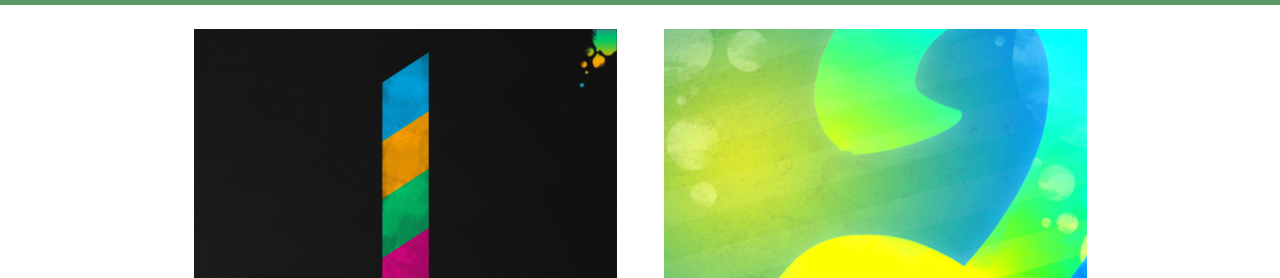
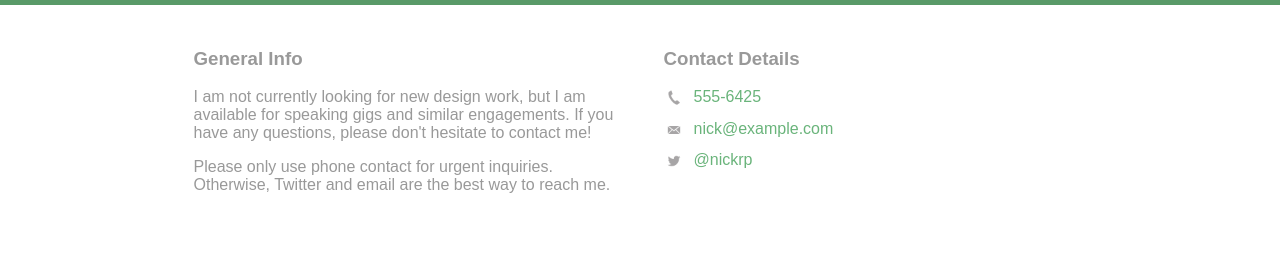
Before and after one commit to andrewxiechina/playground, a plain HTML site: page profile/contact.html in a window 1280 px wide. Shown: the part 116-394 px from the top of the page. Drawn offline with Linux system fonts and the light colour scheme.

Commit message:
style contact

```diff
--- a/profile/contact.html
+++ b/profile/contact.html
@@ -23,39 +23,23 @@
         </nav>
     </header>
     <div class="wrapper">
-        <section>
-            <ul id="gallery">
-                <li>
-                    <a href="img/numbers-01.jpg">
-                        <img src="img/numbers-01.jpg" alt="01">
-                        <p>Experimentation with color and texture.</p>
-                    </a>
-                </li>
-                <li>
-                    <a href="img/numbers-02.jpg">
-                        <img src="img/numbers-02.jpg" alt="">
-                        <p>Playing with blending modes in Photoshop.</p>
-                    </a>
-                </li>
-                <li>
-                    <a href="img/numbers-06.jpg">
-                        <img src="img/numbers-06.jpg" alt="">
-                        <p>Trying to create an 80's style of glows.</p>
-                    </a>
-                </li>
-                <li>
-                    <a href="img/numbers-09.jpg">
-                        <img src="img/numbers-09.jpg" alt="">
-                        <p>Drips created using Photoshop brushes.</p>
-                    </a>
-                </li>
-                <li>
-                    <a href="img/numbers-12.jpg">
-                        <img src="img/numbers-12.jpg" alt="">
-                        <p>Creating shapes using repetition.</p>
-                    </a>
-                </li>
-            </ul>
+        <section class="content">
+            <div class="col-6">
+                <h3>General Info</h3>
+                <p>I am not currently looking for new design work, but I am available for speaking gigs and similar engagements.
+                    If you have any questions, please don't hesitate to contact me!</p>
+                <p>Please only use phone contact for urgent inquiries. Otherwise, Twitter and email are the best way to reach
+                    me.
+                </p>
+            </div>
+            <div class="col-6">
+                <h3>Contact Details</h3>
+                <ul class="contact-info">
+                    <li class="phone"><a href="tel:555-6425">555-6425</a></li>
+                    <li class="mail"><a href="mailto:nick@example.com">nick@example.com</a></li>
+                    <li class="twitter"><a href="http://twitter.com/intent/tweet?screen_name=nickrp">@nickrp</a></li>
+                </ul>
+            </div>
         </section>
         <footer>
             <a href="http://twitter.com/nickrp"><img src="img/twitter-wrap.png" alt="Twitter Logo" class="social-icon"></a>
--- a/profile/css/main.css
+++ b/profile/css/main.css
@@ -1,5 +1,7 @@
 @import url('https://fonts.googleapis.com/css?family=Dancing+Script');
-
+body {
+  color: #999;
+}
 header {
   background-color: #6ab47b;
   color: white;
@@ -109,3 +111,46 @@ section{
   padding: 1em 0.3em;
   display: block;
 }
+
+/*
+  Content
+*/
+
+.col-6 {
+  float: left;
+  width: 45%;
+  padding: 2.5%;
+}
+
+.contact-info{
+  list-style: none;
+  padding-left: 0px;
+}
+
+.contact-info li {
+  margin: 0.7em 0em;
+}
+.contact-info a{
+  text-decoration: none;
+  color: #6ab47b;
+}
+
+.contact-info li.phone a {
+  background-image: url('../img/phone.png');
+}
+
+.contact-info li.mail a {
+  background-image: url('../img/mail.png');
+}
+
+.contact-info li.twitter a {
+  background-image: url('../img/twitter.png');
+}
+.contact-info a {
+  display: block;
+  min-height: 20px;
+  background-repeat: no-repeat;
+  background-size: 20px 20px;
+  padding: 0 0 0 30px;
+  margin: 0 0 10px;
+}
```
Also changed, not shown: profile/about.html (+7 -33 lines).
